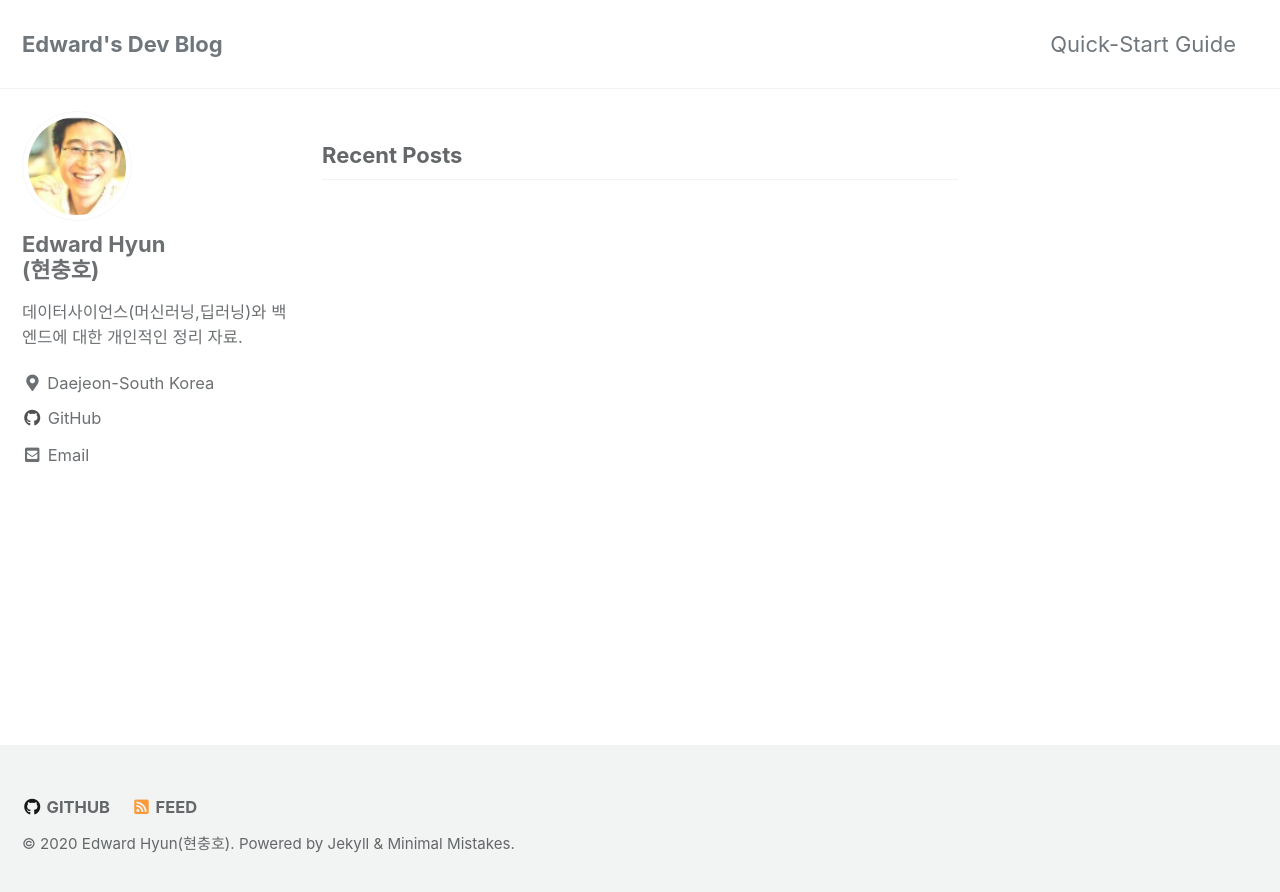
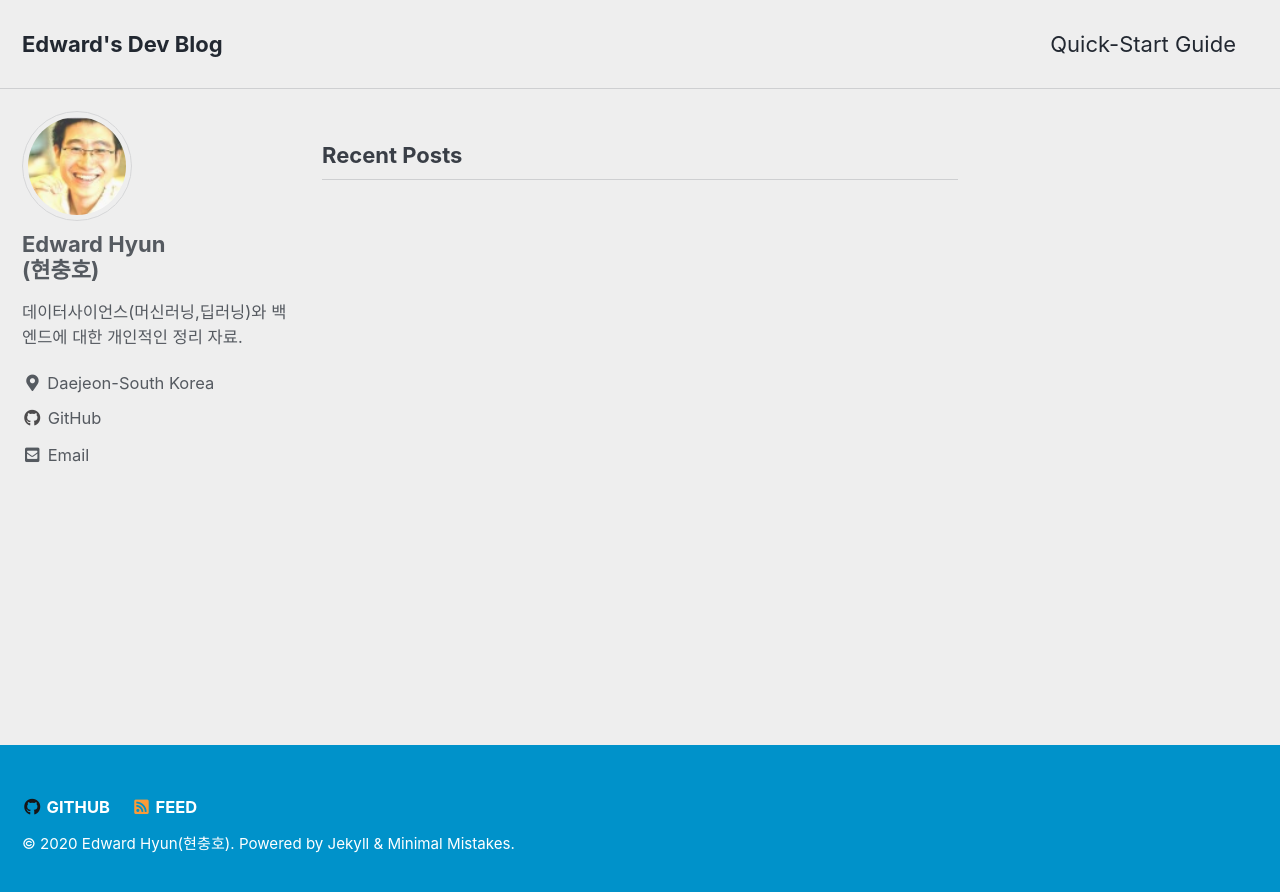
Before and after one commit to iamhch24/iamhch24.github.io, a Jekyll site: the page built from index.html, in a window 1280 px wide. Shown: the top 892 px of the page. Built offline with Jekyll 4.4.1, drawn with Linux system fonts in a browser that asks for light colours; cached includes are drawn as plain includes; the list of posts is cut into pages by our own code.

Commit message:
Update _config.yml

```diff
--- a/_config.yml
+++ b/_config.yml
@@ -12,7 +12,7 @@
 
 # theme                  : "minimal-mistakes-jekyll"
 # remote_theme           : "mmistakes/minimal-mistakes"
-minimal_mistakes_skin    : "default" # "air", "aqua", "contrast", "dark", "dirt", "neon", "mint", "plum", "sunrise"
+minimal_mistakes_skin    : "air" # "default", "air", "aqua", "contrast", "dark", "dirt", "neon", "mint", "plum", "sunrise"
 
 # Site Settings
 locale                   : "Daejeon-South Korea"
@@ -20,7 +20,7 @@ title                    : "Edward's Dev Blog"
 title_separator          : "-"
 subtitle                 : # site tagline that appears below site title in masthead
 name                     : "Edward Hyun(현충호)"
-description              : "데이터사이언스(머신러닝,딥러닝)과 백엔드에 대한 개인적인 정리 자료."
+description              : "데이터사이언스(머신러닝,딥러닝)와<br>백엔드에 대한 개인적인 정리 자료."
 url                      : "https://iamhch24.github.io"
 baseurl                  : # the subpath of your site, e.g. "/blog"
 repository               : # GitHub username/repo-name e.g. "mmistakes/minimal-mistakes"
```
